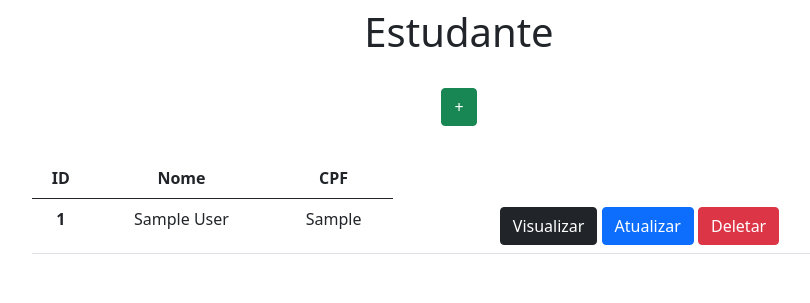
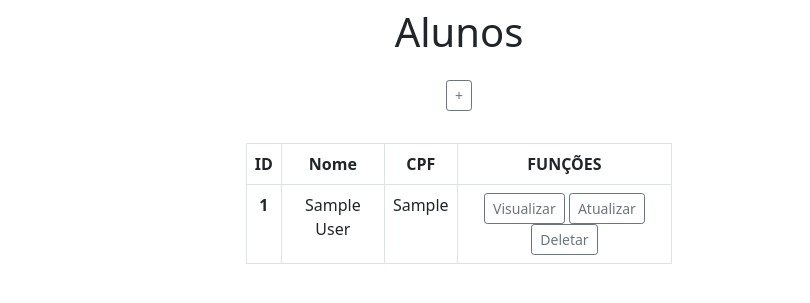
Before and after one commit to helenamkopp/django-app, a Django app: page / in a window 1280 px wide. Shown: the top 303 px of the page, without its empty margins (181-991 px from the left). Run offline with Django 3.2, Linux system fonts and the light colour scheme; tables that the repository leaves empty hold one stand-in row (Sample ...).

Commit message:
new layout for table

```diff
--- a/app/templates/home.html
+++ b/app/templates/home.html
@@ -1,21 +1,22 @@
 {% extends 'base.html' %}
 
 {% block content %}
-<div class="col-8 m-auto pt-2 pb-2 text-center">
-    <h1>Estudante</h1>
+<div class="col-4 m-auto pt-2 pb-2 text-center">
+    <h1>Alunos</h1>
 </div>
 
-<div class="col-8 m-auto pt-3 pb-2 text-center">
-    <a href="/student_form" class="btn btn-success">+</a>
+<div class="col-4 m-auto pt-2 pb-2 text-center">
+    <a href="/student_form" class="btn btn-outline-secondary btn-sm">+</a>
 </div>
 
-<div class="col-8 m-auto pt-4 pb-2 text-center">
-    <table class="table">
+<div class="col-4 m-auto pt-4 pb-2 text-center">
+    <table class="table table-bordered">
       <thead class="thead-dark">
         <tr>
             <th scope="col">ID</th>
             <th scope="col">Nome</th>
             <th scope="col">CPF</th>
+            <th scope="col">FUNÇÕES</th>
         </tr>
       </thead>
       <tbody>
@@ -25,9 +26,9 @@
             <td>{{student.nome}}</td>
             <td>{{student.cpf}}</td>
             <td>
-                <a href="/view_seller/{{student.id}}" class="btn btn-dark">Visualizar</a>
-                <a href="/edit_seller/{{student.id}}" class="btn btn-primary">Atualizar</a>
-                <a href="/delete_seller/{{student.id}}" class="btn btn-danger btnDel">Deletar</a>
+                <a href="/view_student/{{student.id}}" class="btn btn-outline-secondary btn-sm ">Visualizar</a>
+                <a href="/edit_student/{{student.id}}" class="btn btn-outline-secondary btn-sm ">Atualizar</a>
+                <a href="/delete_student/{{student.id}}" class="btn btn-outline-secondary btn-sm  btnDel">Deletar</a>
             </td>
         </tr>
       {% endfor %}
```
